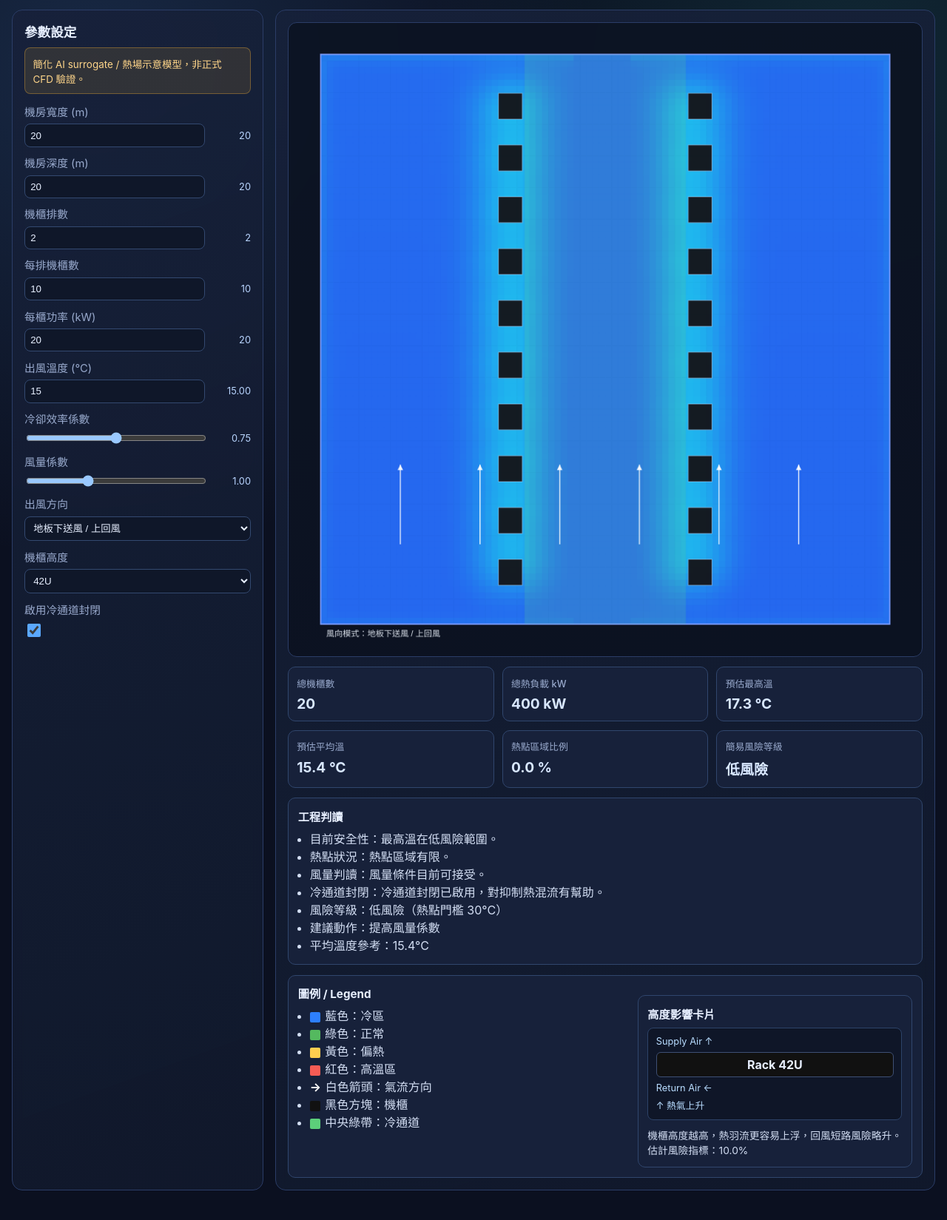
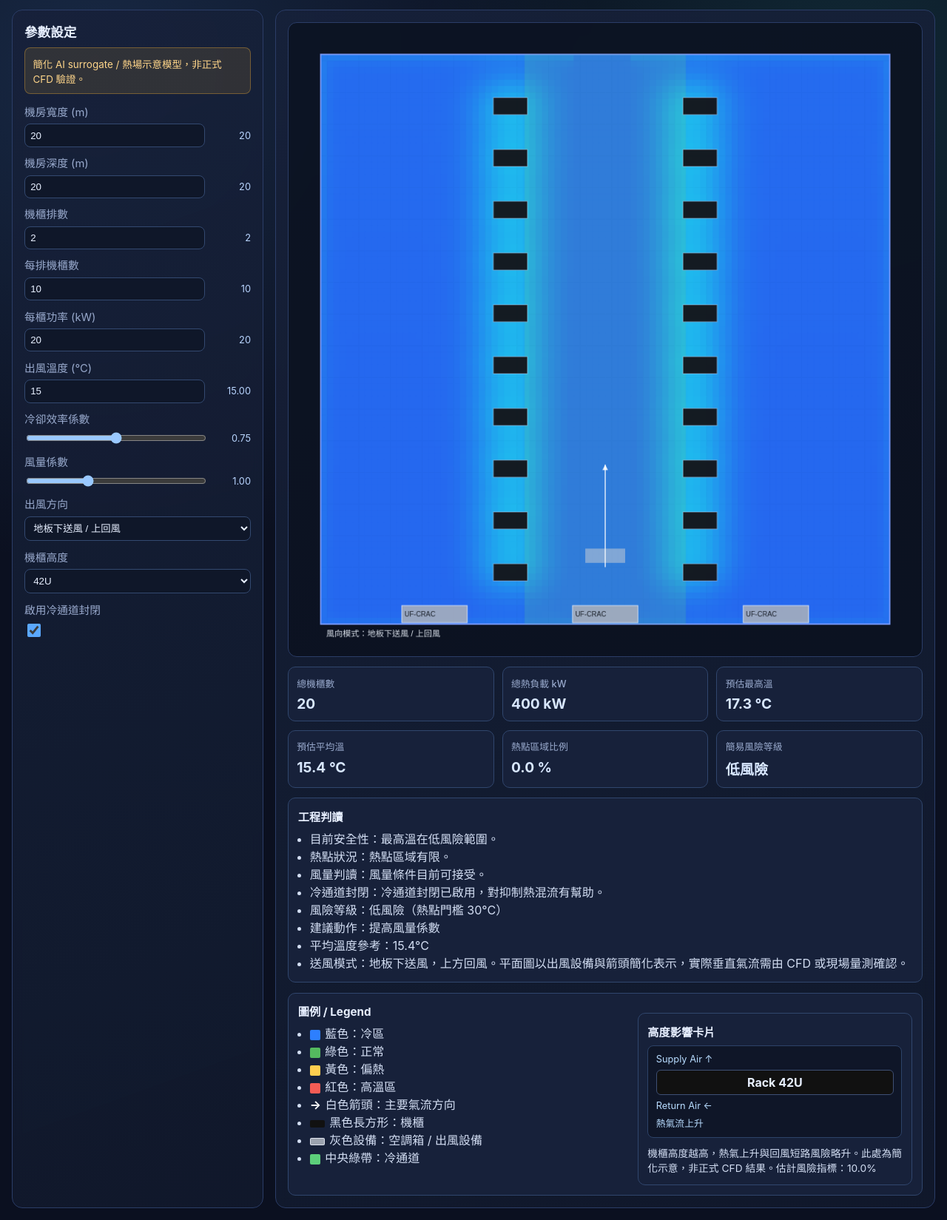
Before and after one commit to wuwu0102/dc-ai-cooling-demo, a website: page index.html in a window 1280 px wide. Shown: the part 87-1736 px from the top of the page at 74% size. Before the commit the page ends 1712 px from the top, so only its background shows below. Drawn offline with Linux system fonts and the light colour scheme.

Commit message:
Improve rack scale and CRAC airflow visualization

```diff
--- a/src/main.js
+++ b/src/main.js
@@ -31,8 +31,9 @@ app.innerHTML = `
               <li><span class="chip chip-green"></span>綠色：正常</li>
               <li><span class="chip chip-yellow"></span>黃色：偏熱</li>
               <li><span class="chip chip-red"></span>紅色：高溫區</li>
-              <li><span class="legend-arrow">→</span>白色箭頭：氣流方向</li>
-              <li><span class="legend-rack"></span>黑色方塊：機櫃</li>
+              <li><span class="legend-arrow">→</span>白色箭頭：主要氣流方向</li>
+              <li><span class="legend-rack"></span>黑色長方形：機櫃</li>
+              <li><span class="legend-hvac"></span>灰色設備：空調箱 / 出風設備</li>
               <li><span class="legend-aisle"></span>中央綠帶：冷通道</li>
             </ul>
           </div>
@@ -172,8 +173,8 @@ function createControls() {
 
 function rackLayout() {
   const aisleGap = state.roomWidth / (state.rackRows + 1);
-  const rackDepth = state.roomDepth / (state.racksPerRow * 2.2);
-  const rackWidth = Math.max(0.8, state.roomWidth / 24);
+  const rackWidth = 0.6;
+  const rackDepth = 1.2;
 
   const racks = [];
   for (let row = 0; row < state.rackRows; row += 1) {
@@ -193,6 +194,39 @@ function rackLayout() {
   }
 
   return racks;
+}
+
+
+function getAirflowDevices() {
+  if (state.airflowMode === 'sidewall') {
+    return [
+      { x: 0.3, y: state.roomDepth * 0.2, width: 0.5, depth: 2.4, label: 'CRAH' },
+      { x: 0.3, y: state.roomDepth * 0.5, width: 0.5, depth: 2.4, label: 'CRAH' },
+      { x: 0.3, y: state.roomDepth * 0.8, width: 0.5, depth: 2.4, label: 'CRAH' }
+    ];
+  }
+
+  if (state.airflowMode === 'endtoend') {
+    return [
+      { x: state.roomWidth * 0.2, y: 0.4, width: 2.2, depth: 0.6, label: 'CRAC' },
+      { x: state.roomWidth * 0.5, y: 0.4, width: 2.2, depth: 0.6, label: 'CRAC' },
+      { x: state.roomWidth * 0.8, y: 0.4, width: 2.2, depth: 0.6, label: 'CRAC' }
+    ];
+  }
+
+  if (state.airflowMode === 'frontback') {
+    return [
+      { x: 0.4, y: state.roomDepth * 0.2, width: 0.6, depth: 2.2, label: 'AHU' },
+      { x: 0.4, y: state.roomDepth * 0.5, width: 0.6, depth: 2.2, label: 'AHU' },
+      { x: 0.4, y: state.roomDepth * 0.8, width: 0.6, depth: 2.2, label: 'AHU' }
+    ];
+  }
+
+  return [
+    { x: state.roomWidth * 0.2, y: state.roomDepth - 0.35, width: 2.3, depth: 0.6, label: 'UF-CRAC' },
+    { x: state.roomWidth * 0.5, y: state.roomDepth - 0.35, width: 2.3, depth: 0.6, label: 'UF-CRAC' },
+    { x: state.roomWidth * 0.8, y: state.roomDepth - 0.35, width: 2.3, depth: 0.6, label: 'UF-CRAC' }
+  ];
 }
 
 function getAirflowProfile() {
@@ -328,13 +362,19 @@ function drawAirflowArrows(toCanvas, mapW, mapH, margin) {
 
   const arrows = [];
   if (mode === 'sidewall') {
-    for (let y = 0.15; y <= 0.85; y += 0.14) arrows.push([[0.05, y], [0.2, y]]);
+    for (let y = 0.18; y <= 0.82; y += 0.14) arrows.push([[0.08, y], [0.24, y]]);
   } else if (mode === 'endtoend') {
-    for (let x = 0.14; x <= 0.86; x += 0.14) arrows.push([[x, 0.07], [x, 0.22]]);
+    for (let x = 0.16; x <= 0.84; x += 0.14) arrows.push([[x, 0.08], [x, 0.24]]);
   } else if (mode === 'frontback') {
-    for (let y = 0.14; y <= 0.86; y += 0.15) arrows.push([[0.42, y], [0.58, y]]);
+    for (let y = 0.16; y <= 0.84; y += 0.14) arrows.push([[0.08, y], [0.24, y]]);
   } else {
-    for (let x = 0.14; x <= 0.86; x += 0.14) arrows.push([[x, 0.86], [x, 0.72]]);
+    for (let row = 0; row < state.rackRows - 1; row += 1) {
+      const leftX = ((row + 1) / (state.rackRows + 1)) * state.roomWidth;
+      const rightX = ((row + 2) / (state.rackRows + 1)) * state.roomWidth;
+      const coldAisleX = (leftX + rightX) / 2;
+      const ratioX = coldAisleX / state.roomWidth;
+      arrows.push([[ratioX, 0.9], [ratioX, 0.72]]);
+    }
   }
 
   arrows.forEach(([start, end]) => {
@@ -409,10 +449,38 @@ function drawMap(fieldData) {
     ctx.fillRect(coldLeft, margin, coldRight - coldLeft, mapH);
   }
 
+  const airflowDevices = getAirflowDevices();
+  airflowDevices.forEach((device) => {
+    const p = toCanvas(device.x, device.y);
+    const dw = (device.width / state.roomWidth) * mapW;
+    const dh = (device.depth / state.roomDepth) * mapH;
+    ctx.fillStyle = 'rgba(170, 176, 187, 0.88)';
+    ctx.strokeStyle = 'rgba(242, 245, 255, 0.8)';
+    ctx.lineWidth = 1;
+    ctx.fillRect(p.x - dw / 2, p.y - dh / 2, dw, dh);
+    ctx.strokeRect(p.x - dw / 2, p.y - dh / 2, dw, dh);
+    ctx.fillStyle = 'rgba(20, 25, 34, 0.95)';
+    ctx.font = '10px sans-serif';
+    ctx.fillText(device.label, p.x - dw / 2 + 4, p.y + 3);
+  });
+
+  if (state.airflowMode === 'underfloor') {
+    ctx.fillStyle = 'rgba(196, 203, 214, 0.55)';
+    for (let row = 0; row < state.rackRows - 1; row += 1) {
+      const leftX = ((row + 1) / (state.rackRows + 1)) * state.roomWidth;
+      const rightX = ((row + 2) / (state.rackRows + 1)) * state.roomWidth;
+      const coldAisleX = (leftX + rightX) / 2;
+      const vent = toCanvas(coldAisleX, state.roomDepth * 0.88);
+      const vw = (1.4 / state.roomWidth) * mapW;
+      const vh = (0.5 / state.roomDepth) * mapH;
+      ctx.fillRect(vent.x - vw / 2, vent.y - vh / 2, vw, vh);
+    }
+  }
+
   racks.forEach((rack) => {
     const p = toCanvas(rack.x, rack.y);
-    const rw = (rack.width / state.roomWidth) * mapW;
-    const rh = (rack.depth / state.roomDepth) * mapH;
+    const rw = (rack.depth / state.roomWidth) * mapW;
+    const rh = (rack.width / state.roomDepth) * mapH;
     ctx.fillStyle = 'rgba(20, 20, 24, 0.95)';
     ctx.strokeStyle = 'rgba(214, 224, 255, 0.5)';
     ctx.lineWidth = 1;
@@ -495,6 +563,7 @@ function renderInterpretation({ maxTemp, hotspotAreaRatio, avgTemp, risk }) {
       <li>風險等級：${risk}（熱點門檻 ${HOTSPOT_THRESHOLD}°C）</li>
       <li>建議動作：${suggestions.length ? suggestions.join('、') : '維持現有設定並持續監測'}</li>
       <li>平均溫度參考：${avgTemp.toFixed(1)}°C</li>
+      ${state.airflowMode === 'underfloor' ? '<li>送風模式：地板下送風，上方回風。平面圖以出風設備與箭頭簡化表示，實際垂直氣流需由 CFD 或現場量測確認。</li>' : ''}
     </ul>
   `;
 }
@@ -508,9 +577,9 @@ function renderHeightCard() {
       <div class="supply">Supply Air ↑</div>
       <div class="rack-box">Rack ${state.rackHeight}U</div>
       <div class="return">Return Air ←</div>
-      <div class="hot-plume">↑ 熱氣上升</div>
+      <div class="hot-plume">熱氣流上升</div>
     </div>
-    <p>機櫃高度越高，熱羽流更容易上浮，回風短路風險略升。估計風險指標：${normalizedRisk.toFixed(1)}%</p>
+    <p>機櫃高度越高，熱氣上升與回風短路風險略升。此處為簡化示意，非正式 CFD 結果。估計風險指標：${normalizedRisk.toFixed(1)}%</p>
   `;
 }
 
--- a/src/style.css
+++ b/src/style.css
@@ -214,7 +214,8 @@ canvas {
 
 .chip,
 .legend-rack,
-.legend-aisle {
+.legend-aisle,
+.legend-hvac {
   display: inline-block;
   width: 14px;
   height: 14px;
@@ -227,7 +228,8 @@ canvas {
 .chip-green { background: #54b95f; }
 .chip-yellow { background: #ffce4f; }
 .chip-red { background: #f65c55; }
-.legend-rack { background: #111; }
+.legend-rack { background: #111; width: 20px; height: 10px; }
+.legend-hvac { background: #9ca3af; width: 20px; height: 10px; border: 1px solid rgba(240,245,255,0.8); }
 .legend-aisle { background: #5ccf7a; }
 .legend-arrow { color: #fff; font-weight: 700; margin-right: 0.35rem; }
 
```
